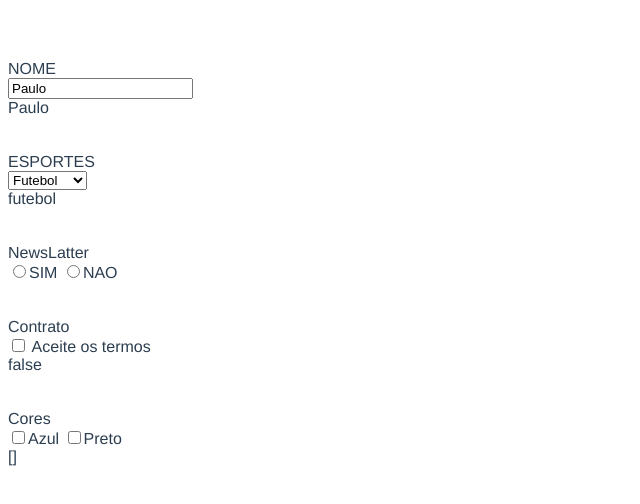
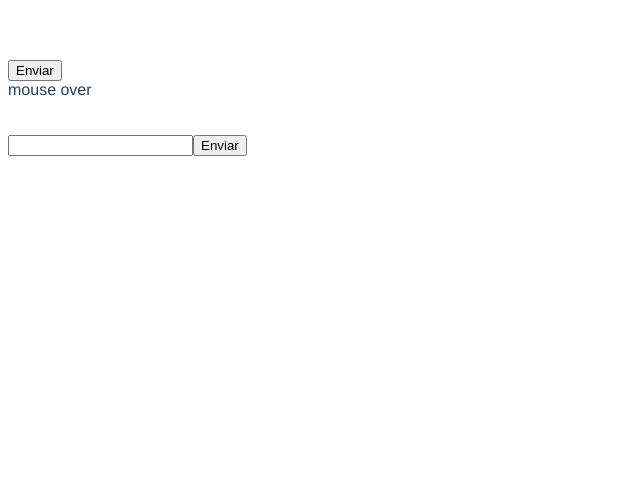
Before and after one commit to paulopariz/curso-vue, a Vue app: page / in a window 1280 px wide. Shown: the top 504 px of the page, without its empty margins (0-640 px from the left). Built offline with nearby package versions, Linux system fonts and the light colour scheme.

Commit message:
aula9/ events

```diff
--- a/src/App.vue
+++ b/src/App.vue
@@ -399,7 +399,7 @@ data() {
 <!-- ESTE É O TEMPLETE REFERENTE Á AULA 8 | v-model -->
 
 
-<template>
+<!-- <template>
 
   <div>
 
@@ -529,6 +529,112 @@ data() {
     margin-top: 60px;
   }
 
+</style> -->
+
+<!-- FIM TEMPLETE REFERENTE Á AULA 8 | v-model -->
+
+
+
+
+
+<!--///////////////////////////////////////-->
+
+
+
+
+
+<!-- ESTE É O TEMPLETE REFERENTE Á AULA 9 | events -->
+
+
+<template>
+
+  <div>
+
+    <button @click="onClick">
+      Enviar
+    </button>
+
+    <br>
+
+    <div
+      @mouseover="onMouseOver"
+      @mouseout="onMouseOut"
+    >
+    mouse over
+
+    </div>
+
+
+    <br><br>
+
+    <div>
+      <form action="https://google.com"
+        @submit.prevent="onSubmit"
+        >
+
+      <input
+        type="text"
+        @keyup.enter="onKeyUp">
+
+      <button @click="submit">
+      Enviar
+    </button>
+
+  </form>
+    </div>
+
+  </div>
+
+</template>
+
+<script>
+
+  export default {
+    name: 'App',
+    components: {
+
+    },
+
+    data() {
+
+      return {
+
+    }
+
+  },
+
+  methods: {
+    onClick($evt){
+      console.log('click', $evt)
+    },
+    onMouseOver($evt){
+      console.log('mouse over', $evt)
+    },
+    onMouseOut($evt){
+      console.log('mouse out', $evt)
+    },
+    onSubmit($evt){
+      console.log('submit', $evt)
+    },
+    onKeyUp($evt){
+      console.log('onKeyUp', $evt)
+    }
+  }
+}
+</script>
+
+<style>
+
+
+
+  #app {
+    font-family: Avenir, Helvetica, Arial, sans-serif;
+    -webkit-font-smoothing: antialiased;
+    -moz-osx-font-smoothing: grayscale;
+    color: #2c3e50;
+    margin-top: 60px;
+  }
+
 </style>
 
-<!-- FIM TEMPLETE REFERENTE Á AULA 8 | v-model -->
+<!-- FIM TEMPLETE REFERENTE Á AULA 9 | events -->
```
